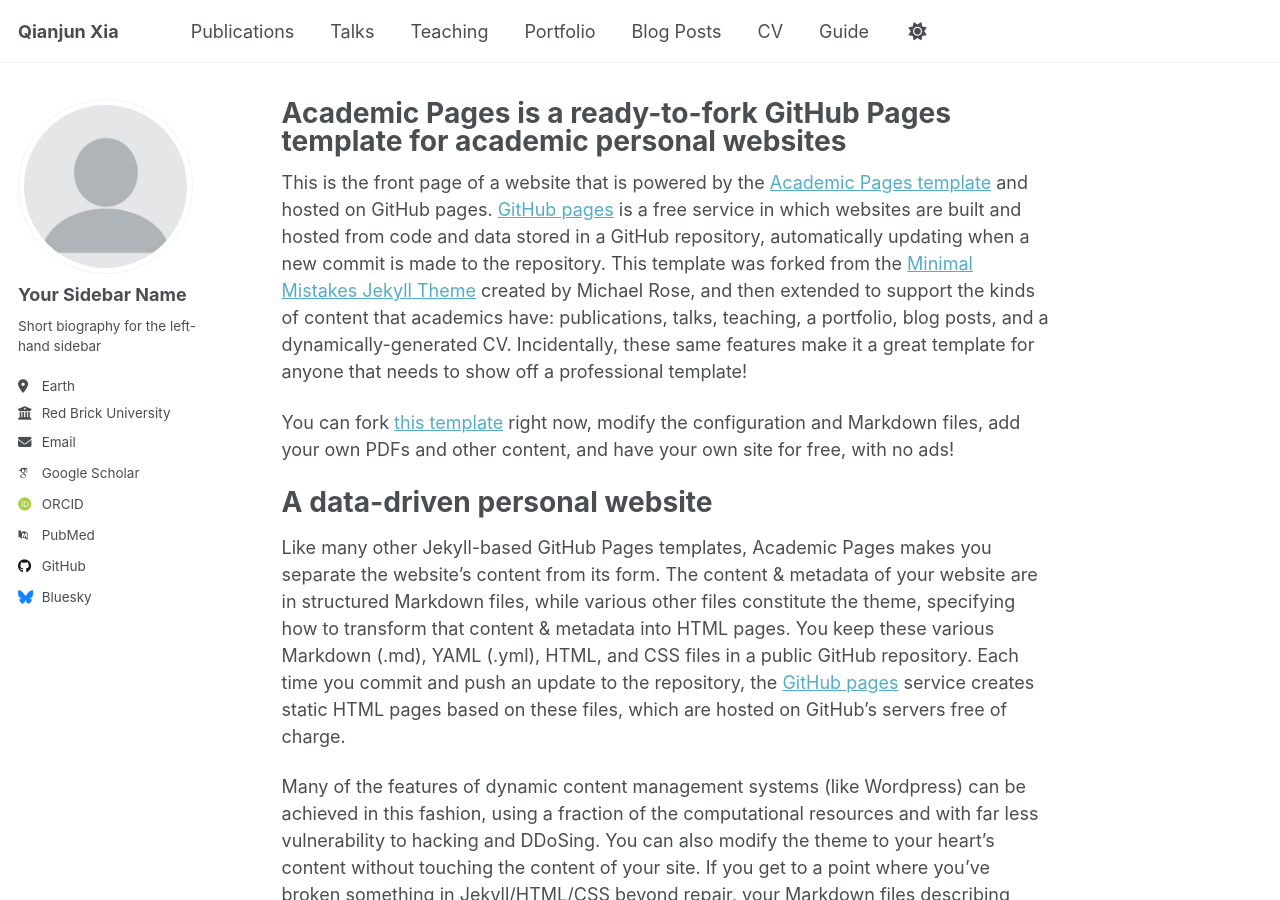
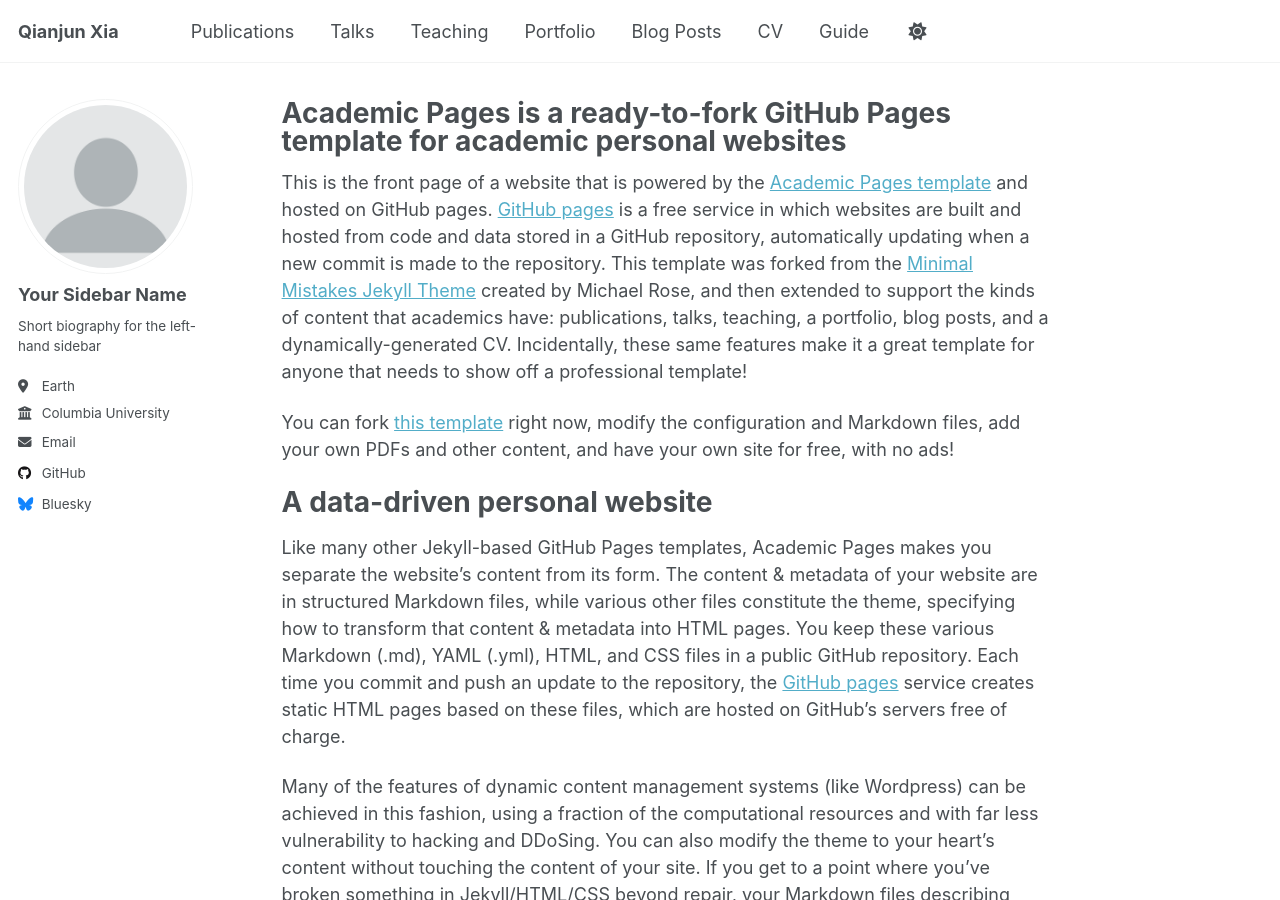
Before and after one commit to Qianjun-Xia/Qianjun-Xia.github.io, a Jekyll site: the page built from _pages/about.md, in a window 1280 px wide and 900 px high. Built offline with Jekyll 4.4.1, drawn with Linux system fonts in a browser that asks for light colours; some web fonts are replaced; a script that is not in the unit is left out.

Commit message:
some changes

```diff
--- a/_config.yml
+++ b/_config.yml
@@ -28,19 +28,19 @@
   pronouns         : # example: "she/her"
   bio              : "Short biography for the left-hand sidebar"
   location         : "Earth"
-  employer         : "Red Brick University"
+  employer         : "Columbia University"
   uri              : # URL
-  email            : "none@example.org"
+  email            : "qx2253@columbia.edu"
 
   # Academic websites
   academia         : # URL
   arxiv            : # URL - Update with the correct link to your profile
-  googlescholar    : "https://scholar.google.com/citations?user=PS_CX0AAAAAJ"
+  googlescholar    : # "https://scholar.google.com/citations?user=PS_CX0AAAAAJ"
   inspire-hep      : # URL
   impactstory      : # URL
-  orcid            : "https://orcid.org/yourorcidurl"
+  orcid            : # "https://orcid.org/yourorcidurl"
   semantic         : # URL
-  pubmed           : "https://www.ncbi.nlm.nih.gov/pubmed/?term=john+snow"
+  pubmed           : # "https://www.ncbi.nlm.nih.gov/pubmed/?term=john+snow"
   researchgate     : # URL
   scopus           : # URL
 
```
